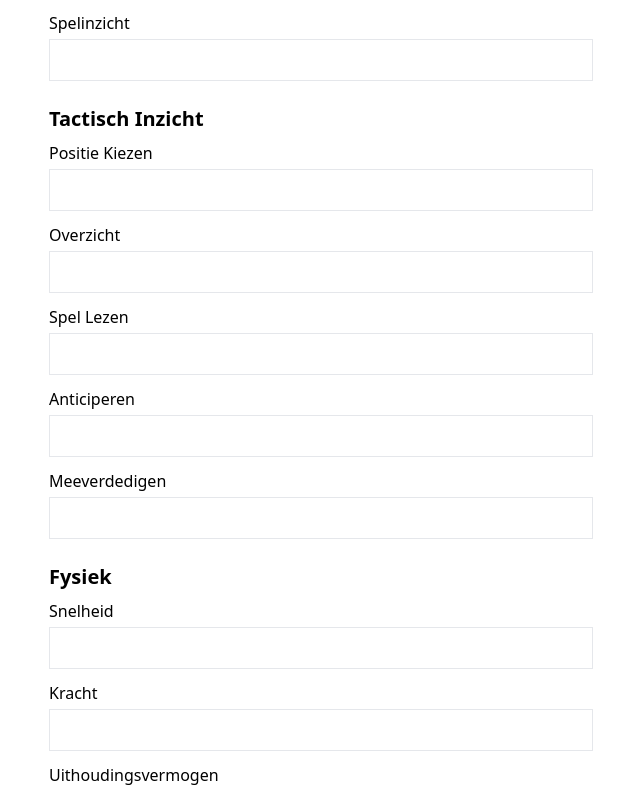
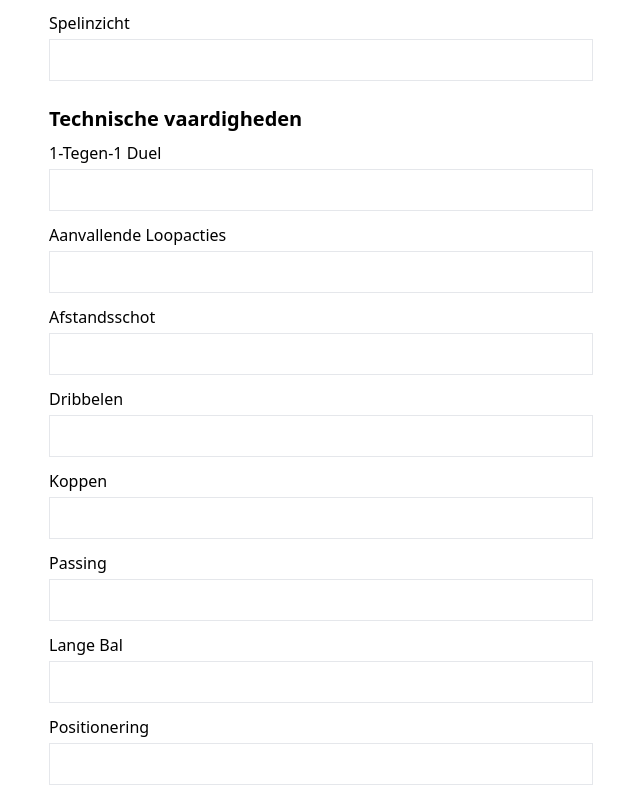
Before and after one commit to Trompert-Analysis/Voetbal-analysetool, a React (Vite) app in the folder frontend/: page /Speler in a window 1280 px wide. Shown: the part 539-1326 px from the top of the page, without its empty margins (319-959 px from the left). Built offline with nearby package versions, Linux system fonts and the light colour scheme; the HTML template or start-up script is replaced by a standard one.

Commit message:
Update Speler.jsx

```diff
--- a/frontend/src/pages/Speler.jsx
+++ b/frontend/src/pages/Speler.jsx
@@ -26,8 +26,8 @@ function Speler() {
 
   const secties = {
     "Mentale vaaardigheden": ["Anticipatie", "Besluitvorming", "Creativiteit", "Leiderschap", "Spelinzicht"],
-    "Tactisch Inzicht": ["positie kiezen", "overzicht", "spel lezen", "anticiperen", "meeverdedigen"],
-    "Fysiek": ["snelheid", "kracht", "uithoudingsvermogen", "wendbaarheid", "sprongkracht"],
+    "Technische vaardigheden": ["1-tegen-1 duel", "Aanvallende loopacties", "Afstandsschot", "Dribbelen", "Koppen", "Passing", "Lange bal", "Positionering", "Pressing zetten", "Schotkracht", "Schotnauwkeurigheid", "Tackelen", "Traptechniek", "Voorzetten"],
+    "Fysiek": ["snelheid", "Sterkte (fysiek)", "uithoudingsvermogen", "Wendbaarheid", "sprongkracht"],
     "Mentaal": ["concentratie", "zelfvertrouwen", "doorzettingsvermogen", "weerbaarheid", "coachbaarheid"],
     "Teamspel": ["communicatie", "samenwerken", "leiding nemen", "rolacceptatie", "discipline"],
     "Keeperskwaliteiten": ["reflexen", "duiken", "uitkomen", "hoge ballen", "coachen van verdediging"]
```
